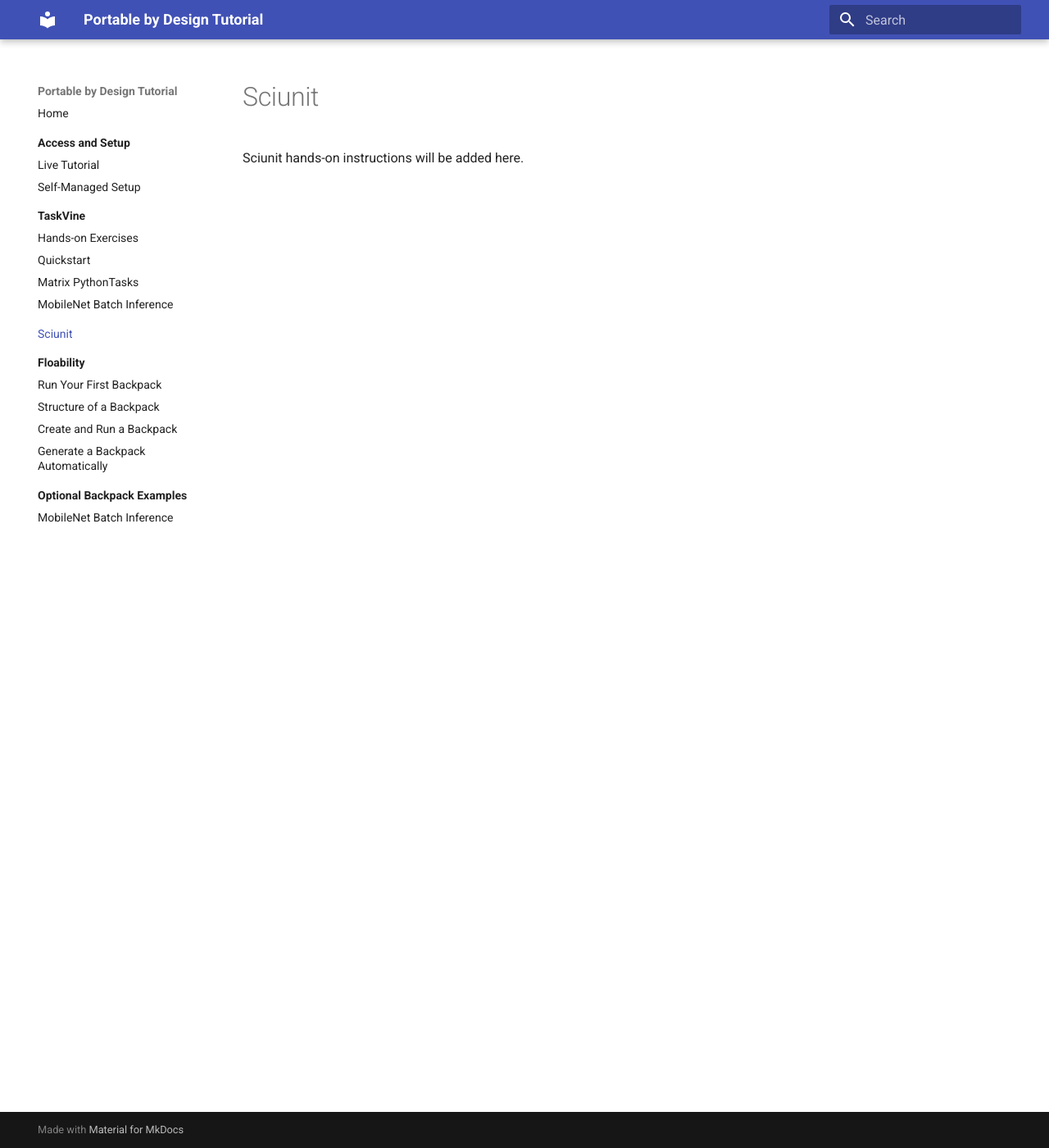
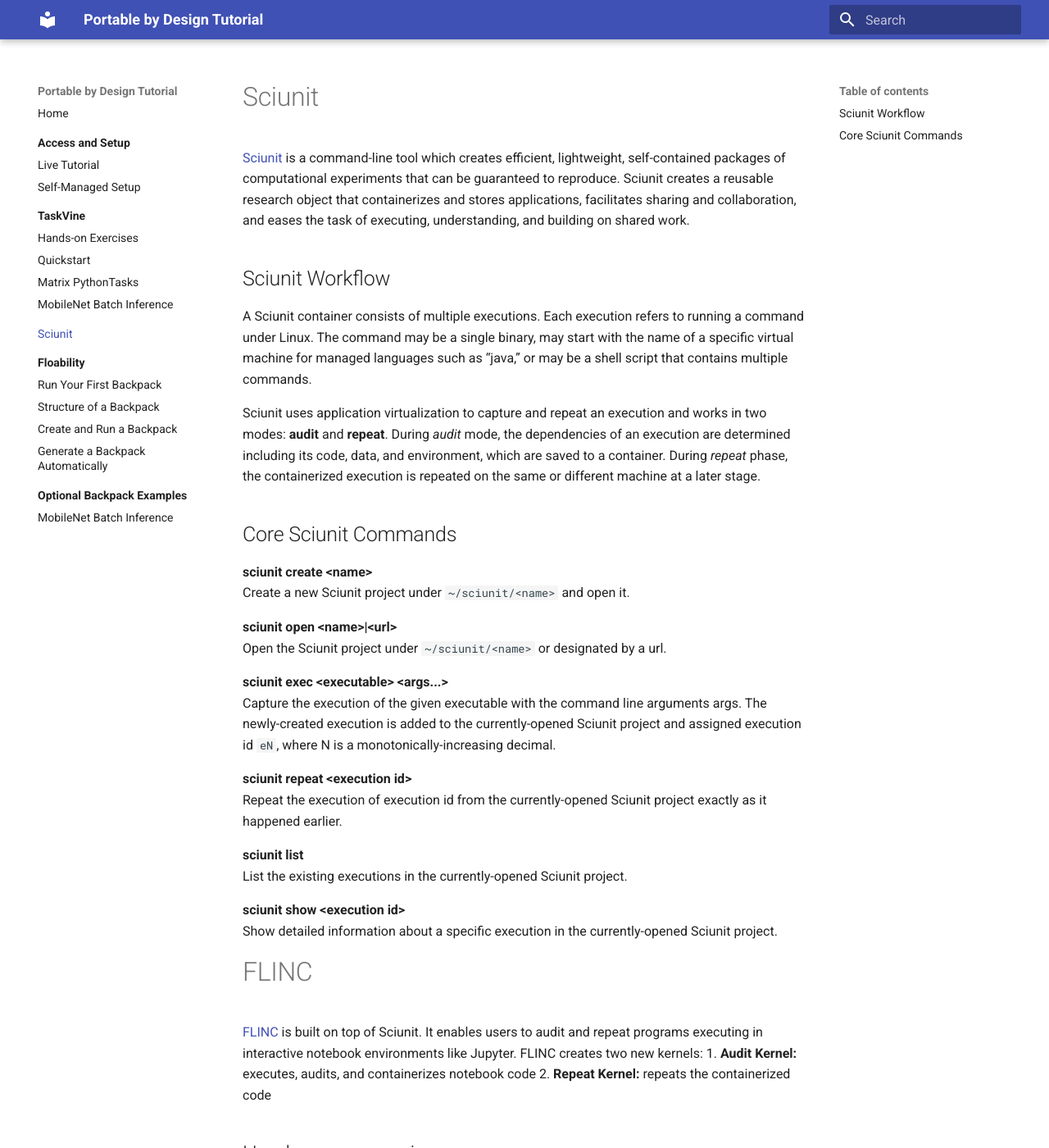
Before and after one commit to floability/tutorial-portable-by-design, an MkDocs documentation site: the page built from docs/03-sciunit/index.md, in a window 1280 px wide and 1400 px high. Shown: the whole window at 82% size. Built offline with MkDocs 1.6.1 and Material for MkDocs 9.7.7, drawn with Linux system fonts in a browser that asks for light colours; some of the changed text lies outside the part shown.

Commit message:
Added Sciunit/FLINC and tutorial overview

```diff
--- a/docs/03-sciunit/index.md
+++ b/docs/03-sciunit/index.md
@@ -1,3 +1,45 @@
 # Sciunit
 
-Sciunit hands-on instructions will be added here.
+[Sciunit](https://github.com/radiant-systems-lab/sciunit) is a command-line tool which creates efficient, lightweight, self-contained packages of computational experiments that can be guaranteed to reproduce. Sciunit creates a reusable research object that containerizes and stores applications, facilitates sharing and collaboration, and eases the task of executing, understanding, and building on shared work.
+
+## Sciunit Workflow
+A Sciunit container consists of multiple executions. Each execution refers to running a command under Linux. The command may be a single binary, may start with the name of a specific virtual machine for managed languages such as “java,” or may be a shell script that contains multiple commands.
+
+Sciunit uses application virtualization to capture and repeat an execution and works in two modes: **audit** and **repeat**. During *audit* mode, the dependencies of an execution are determined including its code, data, and environment, which are saved to a container. During *repeat* phase, the containerized execution is repeated on the same or different machine at a later stage.
+
+## Core Sciunit Commands
+**sciunit create &lt;name&gt;**<br>
+Create a new Sciunit project under `~/sciunit/<name>` and open it.
+
+**sciunit open &lt;name>|<url&gt;**<br>
+Open the Sciunit project under `~/sciunit/<name>` or designated by a url.
+
+**sciunit exec &lt;executable&gt; &lt;args...&gt;**<br>
+Capture the execution of the given executable with the command line arguments args. The newly-created execution is added to the currently-opened Sciunit project and assigned execution id `eN`, where N is a monotonically-increasing decimal.
+
+**sciunit repeat &lt;execution id&gt;**<br>
+Repeat the execution of execution id from the currently-opened Sciunit project exactly as it happened earlier.
+
+**sciunit list**<br>
+List the existing executions in the currently-opened Sciunit project.
+
+**sciunit show &lt;execution id&gt;**<br>
+Show detailed information about a specific execution in the currently-opened Sciunit project.
+
+# FLINC
+[FLINC](https://github.com/radiant-systems-lab/Flinc) is built on top of Sciunit. It enables users to audit and repeat programs executing in interactive notebook environments like Jupyter. FLINC creates two new kernels:
+1. **Audit Kernel:** executes, audits, and containerizes notebook code
+2. **Repeat Kernel:** repeats the containerized code
+
+
+## Hands-on progression
+
+### 1. Sciunit Quickstart
+
+Start with the [**Sciunit Quickstart**](quickstart.md). You will use Sciunit to run basic Linux commands like `ls` and `date`, and learn how to run a very simple hello world script in bash and Python.
+
+### 2. Executing a Workflow with Sciunit
+Move on to [**Workflow Execution with Sciunit**](rag-lite.md). In this example, you will run a multi-step workflow using Sciunit audit and then reproduce it using Sciunit repeat.
+
+### 3. Executing an Interactive Workflow with FLINC
+Finally, you will open [**Notebook Execution with FLINC**](rag-lite-flinc.md). In this example, you will execute the same workflow as #2 above in an interactive Jupyter notebook environment.
```
